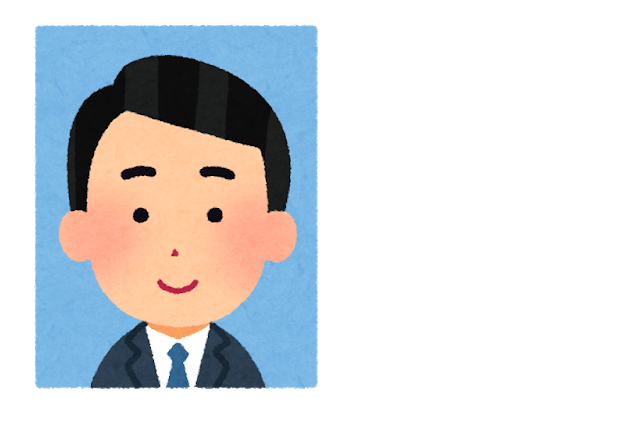
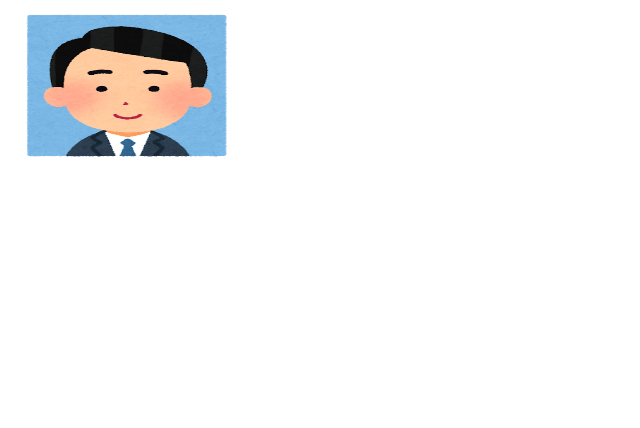
Before and after one commit to honma612/test, a plain HTML site: page index.html in a window 1280 px wide. Shown: the whole page, without its empty margins (0-640 px from the left). Drawn offline with Linux system fonts and the light colour scheme.

Commit message:
Update index.html

```diff
--- a/index.html
+++ b/index.html
@@ -6,7 +6,7 @@
     </head>
     <body>
       <div class="image">
-      <a href="https://www.irasutoya.com/"><img src="syoumeisyashin_man.png"></a>
+      <a href="https://www.irasutoya.com/"><img src="syoumeisyashin_man.png" width="237" height="156" /></a>
       </div>
     </body>
   </html>
```
